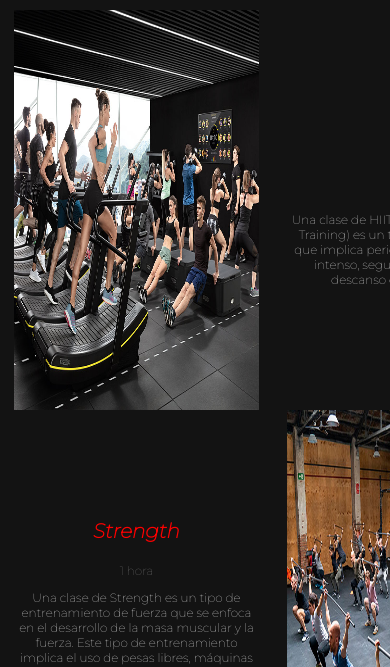
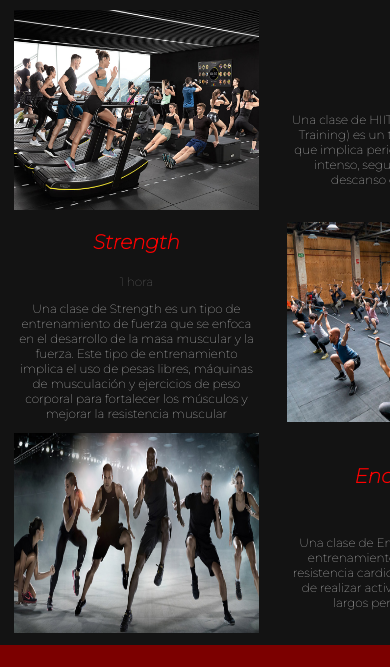
Before and after one commit to MiguelHurtadoDevelop/CSSProyect, a plain HTML site: page clases.html in a window 390 px wide. Shown: the part 136-803 px from the top of the page. Drawn offline with Linux system fonts and the light colour scheme.

Commit message:
VAMOS JODER

```diff
--- a/css/clases.css
+++ b/css/clases.css
@@ -58,8 +58,9 @@ article p:first-of-type{
     main{
         margin-bottom: 15%;
     }
-    img{
-        height: 100px;
+    .Actividades img{
+
+        height: 200px;
     }
 
 
--- a/css/instalaciones.css
+++ b/css/instalaciones.css
@@ -44,13 +44,13 @@ section{
 .imgPiscinaExt img{
 
     width: 45%;
-    height: 400px;
+
 
 }
 .imgParking img{
 
     width: 50%;
-    height: 400px;
+
 
 }
 
@@ -68,7 +68,7 @@ h2{
         margin-bottom: 15%;
     }
     img{
-        height: 100px;
+        height: 200px;
     }
 
 
```
